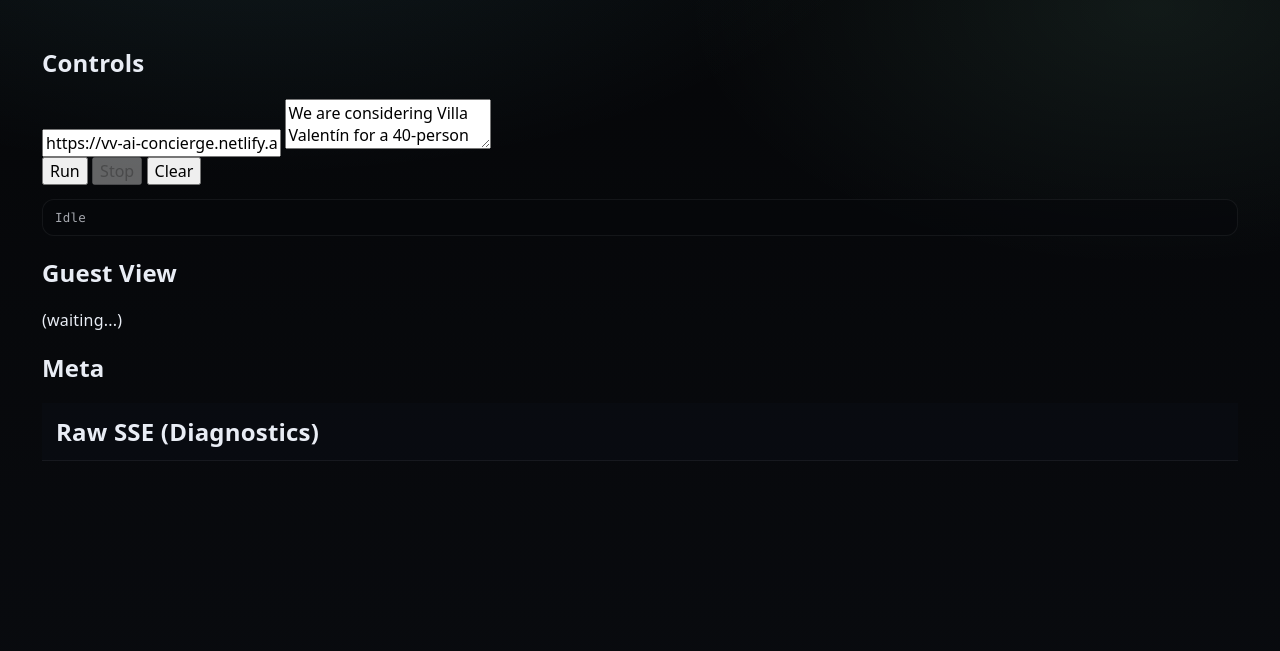
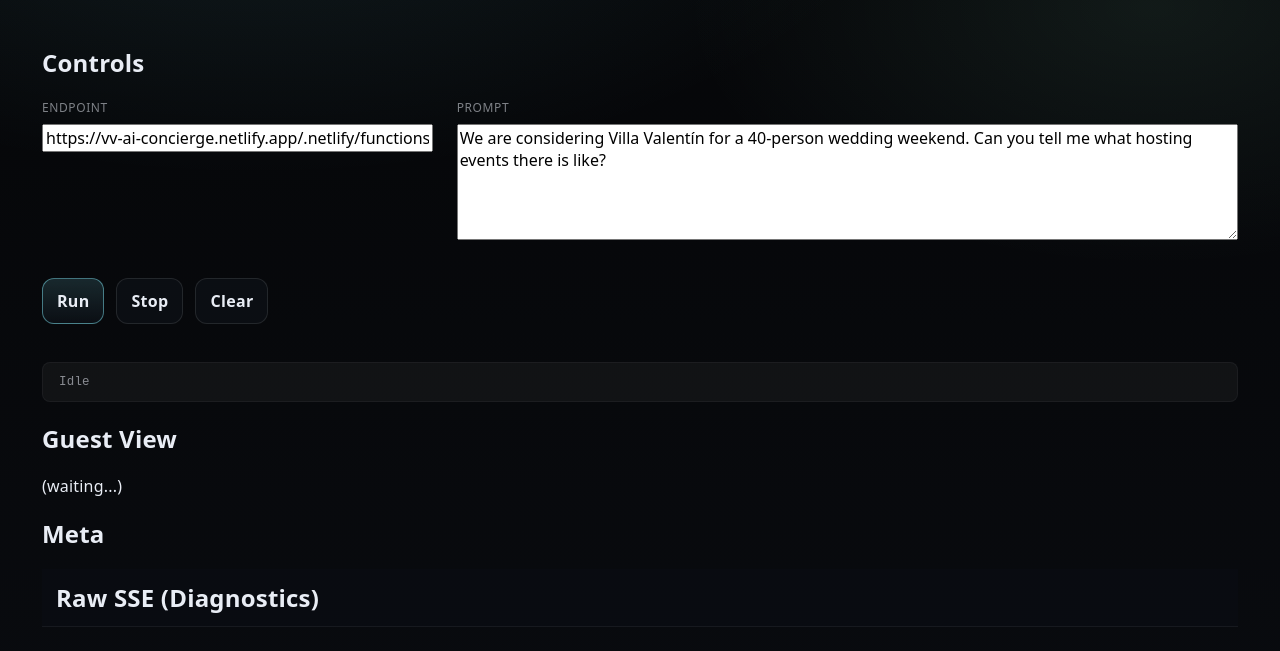
Before and after one commit to AbaHadar/villa-ai-agent-ops, a plain HTML site: page index.html in a window 1280 px wide. Shown: the part 73-724 px from the top of the page. Drawn offline with Linux system fonts and the light colour scheme.

Commit message:
Fix layout: restore controls-grid + grid structure

```diff
--- a/index.html
+++ b/index.html
@@ -4,6 +4,7 @@
 <meta charset="utf-8">
 <meta name="viewport" content="width=device-width, initial-scale=1">
 <title>Villa AI Concierge — Operations Console</title>
+
 <link rel="stylesheet" href="villa-ai-agent-testing-console.css">
 </head>
 
@@ -24,28 +25,41 @@
 
 <div class="wrap">
 
-  <div class="panel controls">
+  <!-- CONTROLS PANEL -->
+  <section class="panel">
 
     <h2>Controls</h2>
 
+    <div class="controls-grid">
+
+      <div class="field">
+        <label>Endpoint</label>
         <input id="endpoint" type="text"
           value="https://vv-ai-concierge.netlify.app/.netlify/functions/ask">
+      </div>
 
-    <textarea id="q">
+      <div class="field">
+        <label>Prompt</label>
+        <textarea id="q" rows="5">
 We are considering Villa Valentín for a 40-person wedding weekend. Can you tell me what hosting events there is like?
         </textarea>
+      </div>
 
-    <div class="button-row">
-      <button id="runBtn" class="primary">Run</button>
-      <button id="stopBtn">Stop</button>
-      <button id="clearBtn">Clear</button>
+      <div class="buttons">
+        <button id="runBtn" class="btn primary">Run</button>
+        <button id="stopBtn" class="btn">Stop</button>
+        <button id="clearBtn" class="btn">Clear</button>
       </div>
 
       <div id="statusText" class="status">Idle</div>
 
     </div>
 
-  <div class="panel output">
+  </section>
+
+
+  <!-- OUTPUT PANEL -->
+  <section class="panel">
 
     <h2>Guest View</h2>
     <div id="guestOut" class="guest">(waiting...)</div>
@@ -58,10 +72,11 @@ We are considering Villa Valentín for a 40-person wedding weekend. Can you tell
     <h2 class="collapsible">Raw SSE (Diagnostics)</h2>
     <div id="rawOut" class="raw collapsed">(no events yet)</div>
 
-  </div>
+  </section>
 
 </div>
 
 <script src="villa-ai-agent-testing-harness.js"></script>
+
 </body>
 </html>
--- a/villa-ai-agent-testing-console.css
+++ b/villa-ai-agent-testing-console.css
@@ -339,3 +339,30 @@ hr.sep{
   background: var(--stroke-2);
   margin: 14px 0;
 }
+.controls-grid {
+  display: grid;
+  grid-template-columns: 1fr 2fr;
+  gap: 24px;
+  align-items: start;
+}
+
+.field {
+  display: flex;
+  flex-direction: column;
+  gap: 8px;
+}
+
+.buttons {
+  grid-column: 1 / -1;
+  display: flex;
+  gap: 12px;
+}
+
+.status {
+  grid-column: 1 / -1;
+  padding: 12px 16px;
+  background: rgba(255,255,255,0.05);
+  border-radius: 8px;
+  font-family: monospace;
+  opacity: 0.8;
+}
```
Also changed, not shown: 1 other file. Lines whose indentation alone changed are shown as unchanged.
